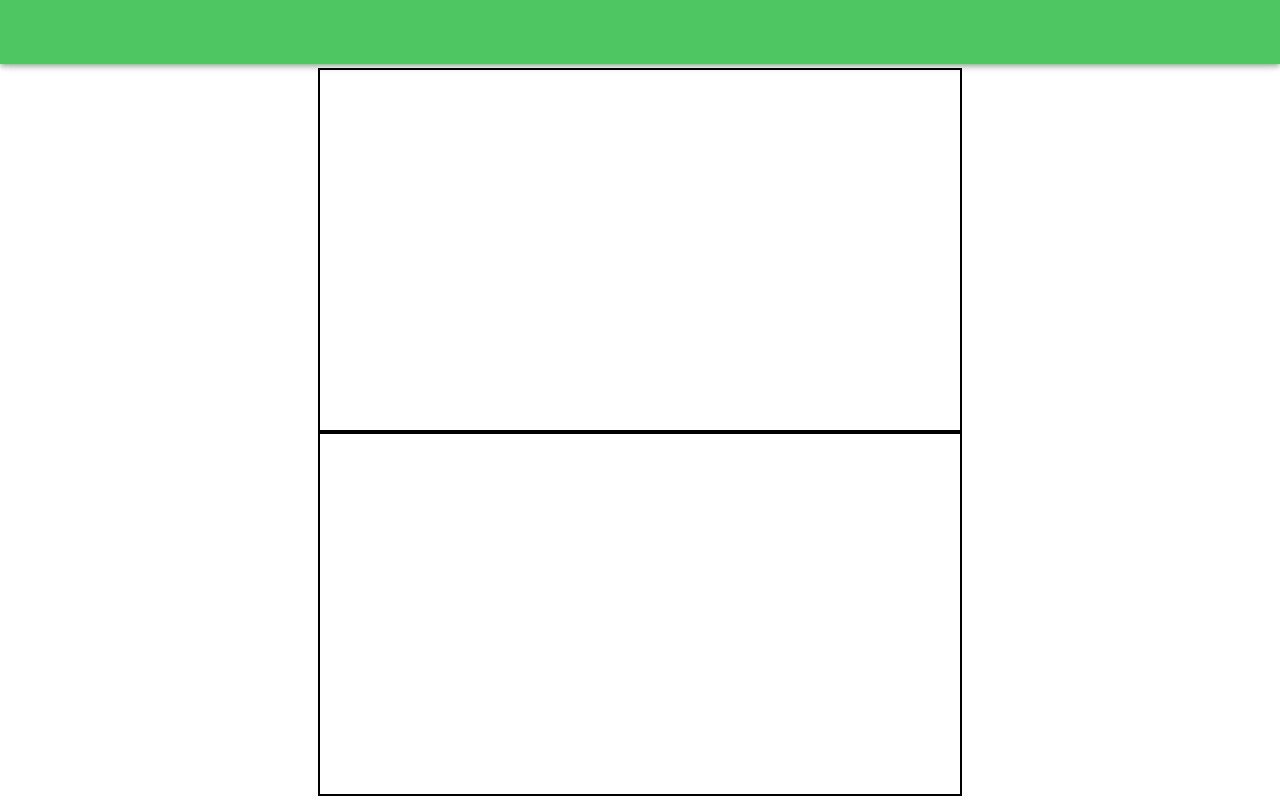
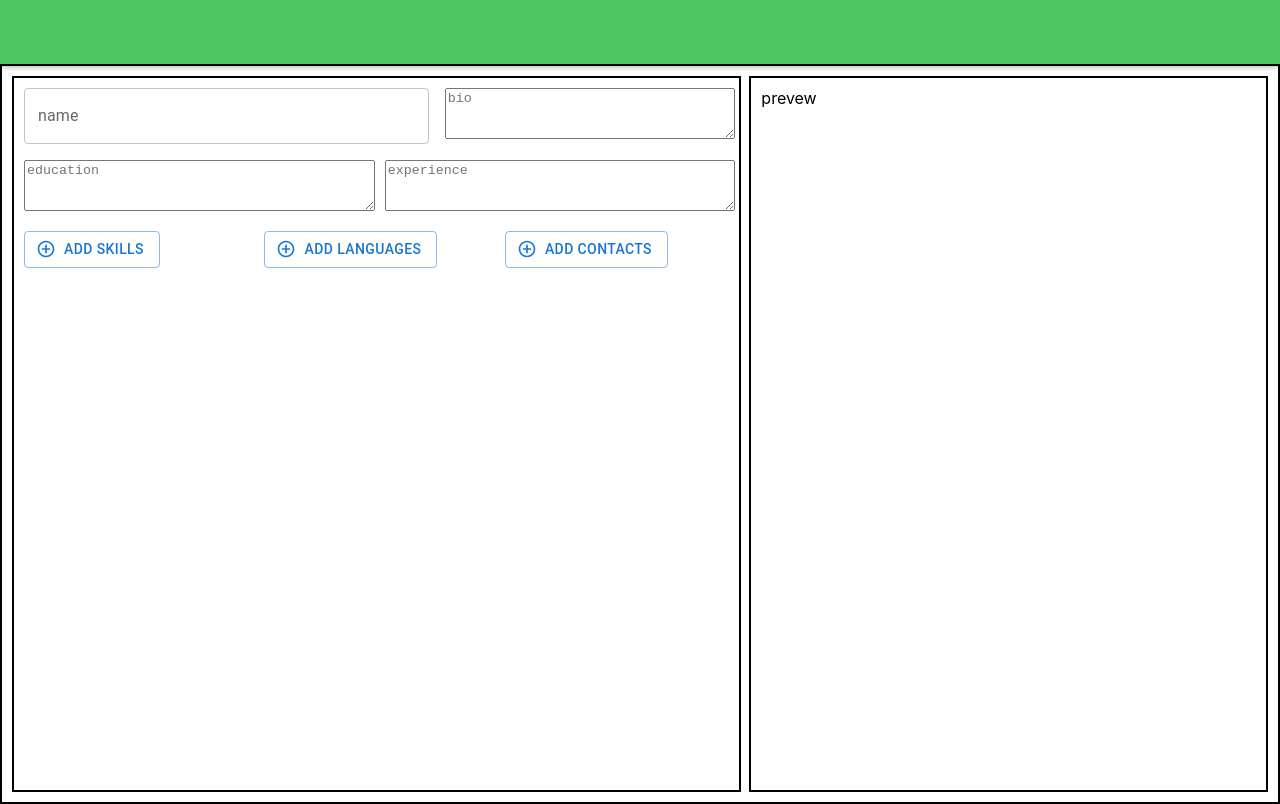
Before and after one commit to snovamicron/CV-builder, a React (Create React App) app in the folder client/: page / in a window 1280 px wide. Built offline with nearby package versions, Linux system fonts and the light colour scheme.

Commit message:
commit 4

```diff
--- a/client/package.json
+++ b/client/package.json
@@ -5,6 +5,7 @@
   "dependencies": {
     "@emotion/react": "^11.9.0",
     "@emotion/styled": "^11.8.1",
+    "@mui/icons-material": "^5.6.1",
     "@mui/material": "^5.6.1",
     "@mui/styles": "^5.6.1",
     "@testing-library/jest-dom": "^5.16.4",
--- a/client/src/components/Home/Template.tsx
+++ b/client/src/components/Home/Template.tsx
@@ -1,77 +1,28 @@
 
 
 // components
-import Navbar from "./Template/Navbar"
-// import Template_1 from "./Template/Template_1"
+import Navbar from './Template/Navbar'
+import Template_1 from './Template/Template_1'
 
 // MUI components
-import { Box, useMediaQuery } from '@mui/material'
-import { makeStyles } from "@mui/styles"
-import { useTheme } from "@mui/material/styles"
-
-
+import { Box } from '@mui/material'
+import { makeStyles } from '@mui/styles'
 
 
 const Template = () => {
-  const theme = useTheme()
-  const underMedium = useMediaQuery(theme.breakpoints.down('md'))
-  const upperMedium = useMediaQuery(theme.breakpoints.up('md'))
-  interface componentsMediaQueryInterface {
-    formBoxWidth: string,
-    formBoxHeight: string,
-    wraperflexDirection: string
+const useStyles = makeStyles({
+  wraper:{
+    border:'2px solid #000',
+      height:'92vh',
+      marginTop:64
   }
-  const componentsMediaQuery = (): componentsMediaQueryInterface => {
-    switch (true) {
-      case underMedium:
-        return {
-          formBoxWidth: '100%',
-          formBoxHeight: '100%',
-          wraperflexDirection: 'column'
-
-
-        }
-      case upperMedium:
-        return {
-          formBoxWidth: '50%',
-          formBoxHeight: '90%',
-          wraperflexDirection: 'row'
-        }
-      default:
-        return {
-          formBoxWidth: '50%',
-          formBoxHeight: '90%',
-          wraperflexDirection: 'row'
-        }
-    }
-  }
-
-  const useStyles = makeStyles({
-    wraper: {
-      marginTop: 68,
-      height: '91vh',
-      width: '100vw',
-      display: 'flex',
-      flexDirection:'column',
-      alignItems: 'center',
-    },
-    formBox: {
-      border: '2px solid #000',
-      height: componentsMediaQuery().formBoxHeight,
-      width: componentsMediaQuery().formBoxWidth
-    }
-  })
-  const classes = useStyles()
+})
+const classes = useStyles()
   return (
     <>
-      <Navbar />
+      <Navbar/>
       <Box className={classes.wraper}>
-        <Box className={classes.formBox}>
-
-        </Box>
-        <Box className={classes.formBox}>
-
-        </Box>
+        <Template_1/>
       </Box>
     </>
   )
--- a/client/src/components/Home/Template/Template_1.tsx
+++ b/client/src/components/Home/Template/Template_1.tsx
@@ -1,23 +1,147 @@
+import { useState } from 'react'
 
 // MUI components
-import { Box, TextField } from '@mui/material'
+import {
+    Box,
+    Grid,
+    useMediaQuery,
+    TextField,
+    TextareaAutosize,
+    Button
+} from '@mui/material'
+import AddCircleOutlineIcon from '@mui/icons-material/AddCircleOutline';
+import { useTheme } from '@mui/material/styles'
 import { makeStyles } from '@mui/styles'
 
-const Template_1 = ()=>{
+
+const Template_1 = () => {
+    interface porjectInterface {
+        porjectName: string[],
+        porjectDescription: string
+    }
+    interface formDataInterface {
+        name: string,
+        bio: string,
+        experience: string,
+        education: string,
+        skills: string[],
+        languages: string[],
+        contacts: string[],
+        projects: porjectInterface[]
+    }
+    const [formData, setFormData] = useState<formDataInterface>({
+        name: '',
+        bio: '',
+        experience: '',
+        education: '',
+        skills: [],
+        languages: [],
+        contacts: [],
+        projects: []
+    })
+    const onDataChange = (e: any): void => {
+        setFormData({ ...formData, [e.target.name]: e.target.value })
+    }
+    const theme = useTheme()
+    const matches = useMediaQuery(theme.breakpoints.up('md'))
     const useStyles = makeStyles({
-        wraper:{
-
+        components: {
+            border: '2px solid #000',
+            height: '100%',
+            padding: 10,
+            boxSizing: 'border-box'
         }
     })
     const classes = useStyles()
-    return(
+    return (
         <>
-        <Box className={classes.wraper}>
-            <TextField/>
-            <TextField/>
-            <TextField/>
-            <TextField/>
-        </Box>
+            <Grid container sx={{ height: '100%', padding: '10px 10px' }} columnSpacing={{ xs: 1 }} >
+                <Grid item xs={12} md={7} >
+                    <Box className={classes.components}>
+                        <Grid container spacing={{ xs: 2 }}>
+                            <Grid item xs={12} lg={7}>
+                                <TextField
+                                    fullWidth
+                                    label='name'
+                                    value={formData.name}
+                                    name='name'
+                                    onChange={(e) => onDataChange(e)}
+                                />
+                            </Grid>
+                            <Grid item xs={12} lg={5}>
+                                <TextareaAutosize
+                                    placeholder='bio'
+                                    style={{ width: '100%' }}
+                                    minRows={3}
+                                    value={formData.bio}
+                                    name='bio'
+                                    onChange={(e) => onDataChange(e)}
+                                />
+                            </Grid>
+                            <Grid item xs={12} lg={6}>
+                                <TextareaAutosize
+                                    placeholder='education'
+                                    style={{ width: '100%' }}
+                                    minRows={3}
+                                    value={formData.education}
+                                    name='education'
+                                    onChange={(e) => onDataChange(e)}
+                                />
+                            </Grid>
+                            <Grid item xs={12} lg={6}>
+                                <TextareaAutosize
+                                    placeholder='experience'
+                                    style={{ width: '100%' }}
+                                    minRows={3}
+                                    value={formData.experience}
+                                    name='experience'
+                                    onChange={(e) => onDataChange(e)}
+                                />
+                            </Grid>
+                            <Grid item xs={12} lg={4}>
+                                <Box>
+                                    <Button
+                                        variant='outlined'
+                                        startIcon={<AddCircleOutlineIcon />}
+                                        size='medium'
+                                    >
+                                        add skills
+                                    </Button>
+
+                                </Box>
+                            </Grid>
+                            <Grid item xs={12} lg={4}>
+                                <Box>
+                                    <Button
+                                        variant='outlined'
+                                        startIcon={<AddCircleOutlineIcon />}
+                                        size='medium'
+                                    >
+                                        add languages
+                                    </Button>
+                                </Box>
+                            </Grid>
+                            <Grid item xs={12} lg={4}>
+                                <Box>
+                                    <Button
+                                        variant='outlined'
+                                        startIcon={<AddCircleOutlineIcon />}
+                                        size='medium'
+                                    >
+                                        add contacts
+                                    </Button>
+                                </Box>
+                            </Grid>
+                        </Grid>
+                    </Box>
+                </Grid>
+                {
+                    matches &&
+                    <Grid item xs={12} md={5}>
+                        <Box className={classes.components}>prevew</Box>
+                    </Grid>
+                }
+            </Grid>
         </>
     )
 }
```
Also changed, not shown: client/project needs/note.txt, 1 other file (tests, documents, lock files or other folders).
